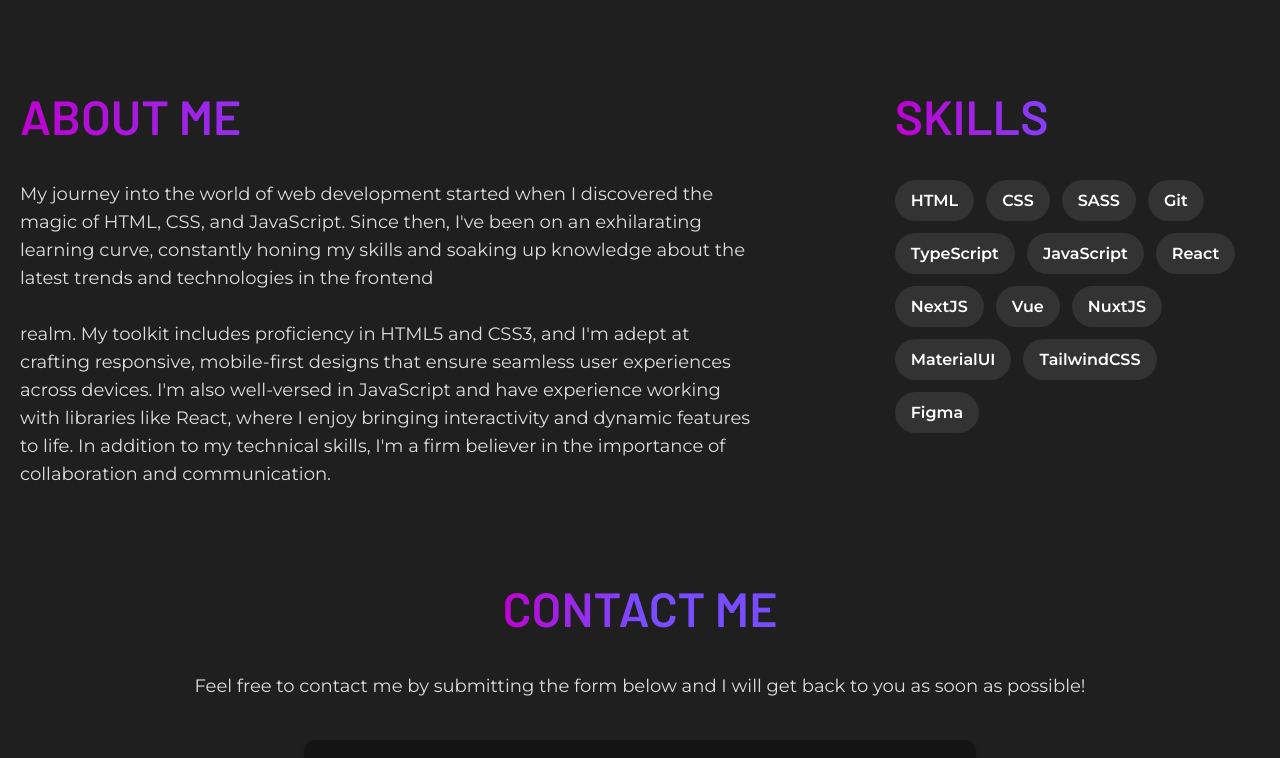
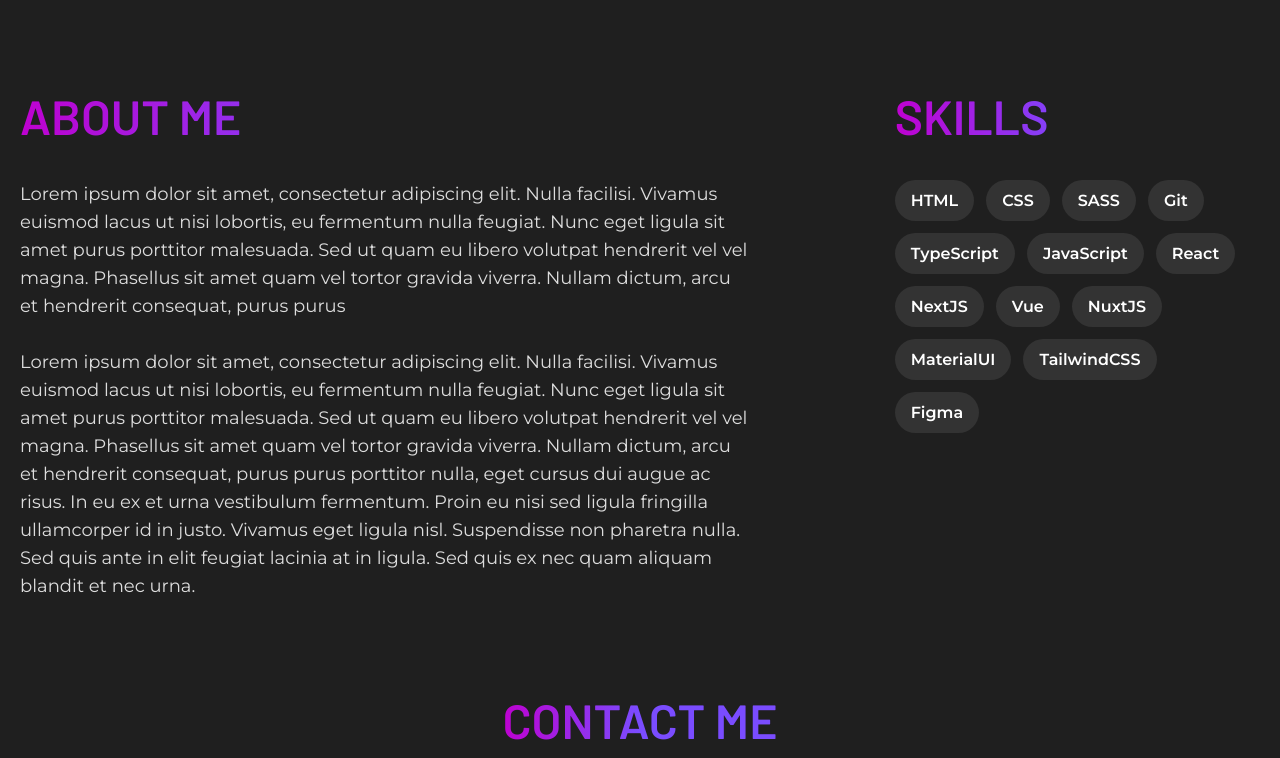
Before and after one commit to sharkanado/portfolio_website, a Next.js app: page / in a window 1280 px wide. Shown: the part 695-1453 px from the top of the page. Built offline with nearby package versions, Linux system fonts and the light colour scheme.

Commit message:
feat: change transition and add sample text

```diff
--- a/src/components/Navbar.tsx
+++ b/src/components/Navbar.tsx
@@ -29,7 +29,7 @@ const Navbar = () => {
 
   return (
     <div
-      className={`hidden sm:block py-8 sticky top-0 left-0 transition-all duration-75 + ${
+      className={`hidden sm:block py-8 sticky top-0 left-0 transition-all ${
         isOnTop ? "" : "bg-dark-grey"
       }`}
     >
--- a/src/pages/index.tsx
+++ b/src/pages/index.tsx
@@ -105,19 +105,23 @@ const About = () => {
     <div className="lg:w-2/3 lg:mb-0 mb-20">
       <SectionHeader>About Me</SectionHeader>
       <Paragraph align="text-left">
-        My journey into the world of web development started when I discovered
-        the magic of HTML, CSS, and JavaScript. Since then, I've been on an
-        exhilarating learning curve, constantly honing my skills and soaking up
-        knowledge about the latest trends and technologies in the frontend{" "}
+        Lorem ipsum dolor sit amet, consectetur adipiscing elit. Nulla facilisi.
+        Vivamus euismod lacus ut nisi lobortis, eu fermentum nulla feugiat. Nunc
+        eget ligula sit amet purus porttitor malesuada. Sed ut quam eu libero
+        volutpat hendrerit vel vel magna. Phasellus sit amet quam vel tortor
+        gravida viverra. Nullam dictum, arcu et hendrerit consequat, purus purus
         <br />
         <br />
-        realm. My toolkit includes proficiency in HTML5 and CSS3, and I'm adept
-        at crafting responsive, mobile-first designs that ensure seamless user
-        experiences across devices. I'm also well-versed in JavaScript and have
-        experience working with libraries like React, where I enjoy bringing
-        interactivity and dynamic features to life. In addition to my technical
-        skills, I'm a firm believer in the importance of collaboration and
-        communication.
+        Lorem ipsum dolor sit amet, consectetur adipiscing elit. Nulla facilisi.
+        Vivamus euismod lacus ut nisi lobortis, eu fermentum nulla feugiat. Nunc
+        eget ligula sit amet purus porttitor malesuada. Sed ut quam eu libero
+        volutpat hendrerit vel vel magna. Phasellus sit amet quam vel tortor
+        gravida viverra. Nullam dictum, arcu et hendrerit consequat, purus purus
+        porttitor nulla, eget cursus dui augue ac risus. In eu ex et urna
+        vestibulum fermentum. Proin eu nisi sed ligula fringilla ullamcorper id
+        in justo. Vivamus eget ligula nisl. Suspendisse non pharetra nulla. Sed
+        quis ante in elit feugiat lacinia at in ligula. Sed quis ex nec quam
+        aliquam blandit et nec urna.
       </Paragraph>
     </div>
   );
```
